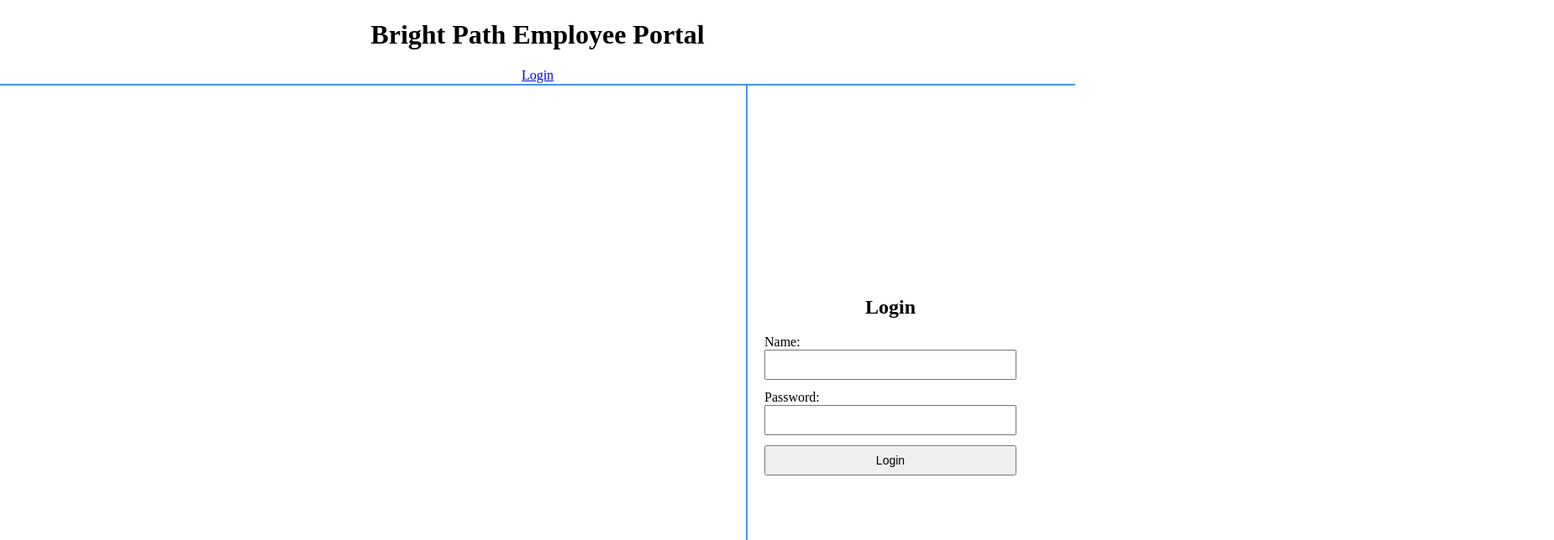
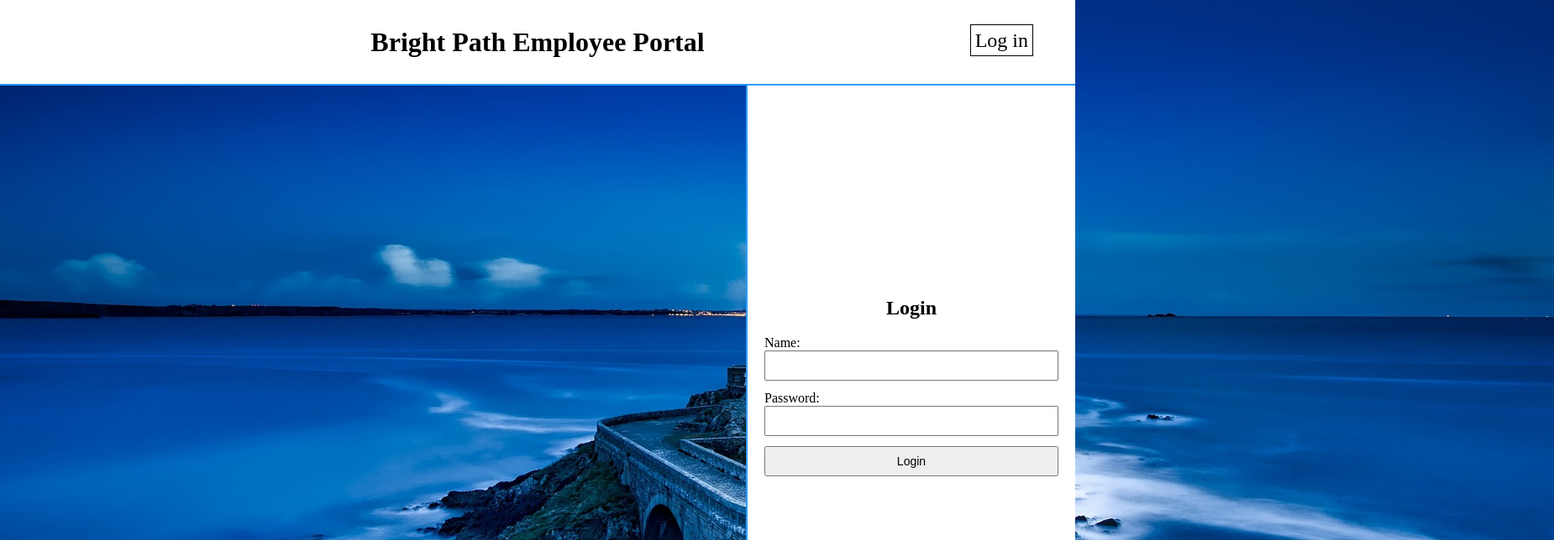
Before and after one commit to JacobSearles-Code/React, a React (Vite) app: page / in a window 1280 px wide. Shown: the top 644 px of the page at 84% size, 1850 px wide, since content can reach past the window. Built offline with nearby package versions, Linux system fonts and the light colour scheme.

Commit message:
Added Files

```diff
--- a/src/App.jsx
+++ b/src/App.jsx
@@ -1,22 +1,28 @@
 import { useState, useEffect } from 'react';
-import { HashRouter, Routes, Route, Link } from 'react-router-dom';
+import { HashRouter, Routes, Route, Link, useLocation, useNavigate, Navigate } from 'react-router-dom';
 
 import LoginForm from './pages/LoginForm.jsx';
 import ClockTime from './pages/timeclock.jsx';
 
 const App = () => {
+  const [logStatus, setLogStatus] = useState(false);
+
+  const handleLog = () => {
+      setLogStatus(false);
+  }
+
   return (
     <HashRouter>
       <header>
         <h1 className="compName">Bright Path Employee Portal</h1>
         <nav className="navBar">
-          <Link to="/">Login</Link>
+          <Link className='navItem' to="/" onClick={handleLog}>{logStatus ? "Log out" : "Log in"}</Link>
         </nav>
       </header>
 
       <Routes>
-        <Route path="/" element={<LoginForm />} />
-        <Route path="/React/clock" element={<ClockTime />} />
+        <Route path="/" element={<LoginForm setLogStatus={setLogStatus} />} />
+        <Route path="/React/clock" element={ logStatus? <ClockTime />: <Navigate to="/" replace /> } />
       </Routes>
     </HashRouter>
   )
--- a/src/pages/LoginForm.jsx
+++ b/src/pages/LoginForm.jsx
@@ -2,7 +2,7 @@ import React, { useState } from "react";
 import { useNavigate } from "react-router-dom";
 import users from "../assets/emps.json";
 
-function LoginForm() {
+function LoginForm( {setLogStatus} ) {
     const navigate = useNavigate();
     const [name, setName] = useState("");
     const [password, setPassword] = useState("");
@@ -15,13 +15,16 @@ function LoginForm() {
         );
 
         if (user) {
-            navigate("/React/clock", { state: { user } });
+            setLogStatus(true);
+            navigate("/React/clock", { state: { user }});
         } else {
             alert("Invalid Login");
         }
     }
 
     return (
+        <div className="loginDiv">
+            <img className="landingImg" src="src/assets/Images/LightHouse.jpg"/>
             <form className="outerForm" onSubmit={handleSubmit}>
                 <div className="inner-form">
                     <h2 className="LogTitle">Login</h2>
@@ -36,6 +39,7 @@ function LoginForm() {
                     <input type="submit" value="Login" />
                 </div>
             </form>
+        </div>
     )
 }
 
--- a/src/styles/index.css
+++ b/src/styles/index.css
@@ -12,6 +12,22 @@ header {
     left: 0;
     align-content: center;
     text-align: center;
+    background-color: #fff;
+}
+
+.navBar {
+    text-align: left;
+    position: absolute;
+    top: 35px;
+    right: 50px;
+    font-size: 24px;;
+}
+
+.navItem {
+    text-decoration: none;
+    color: black;
+    border: 1px solid black;
+    padding: 5px;
 }
 
 .clockDiv {
@@ -21,6 +37,7 @@ header {
     padding: 10px;
     width: 75%;
     background-color: rgb(230, 230, 230);
+    border: 1px solid var(--PRIMARY);
     border-radius: 25px;
     height: 250px;
     position: absolute;
@@ -59,14 +76,17 @@ header {
     display: flex;
     flex-direction: column;
     justify-content: center;
-    width: 300px;
+    width: 350px;
     position: fixed;
     top: 100px;
-    right: 50px;
+    right: 0px;
     bottom: 0;
     padding: 20px;
     border-left: 2px solid var(--PRIMARY);
+    border-top: 2px solid var(--PRIMARY);
+    background-color: #FFFFFF;
 }
+
 
 .nameInputLbl {
     text-align: center;
@@ -85,6 +105,20 @@ header {
 input {
     padding: 8px;
     font-size: 14px;
+}
+
+.landingImg {
+    width: 1850px;
+    height: 885px;
+    position: absolute;
+    top: 0;
+    left: 0;
+    z-index: -10;
+    overflow: hidden;
+}
+
+.loginDiv {
+    overflow: hidden;
 }
 
 /* Media Queries for mobile */
```
Also changed, not shown: src/assets/Images/LightHouse.jpg (added). Lines whose indentation alone changed are shown as unchanged.
